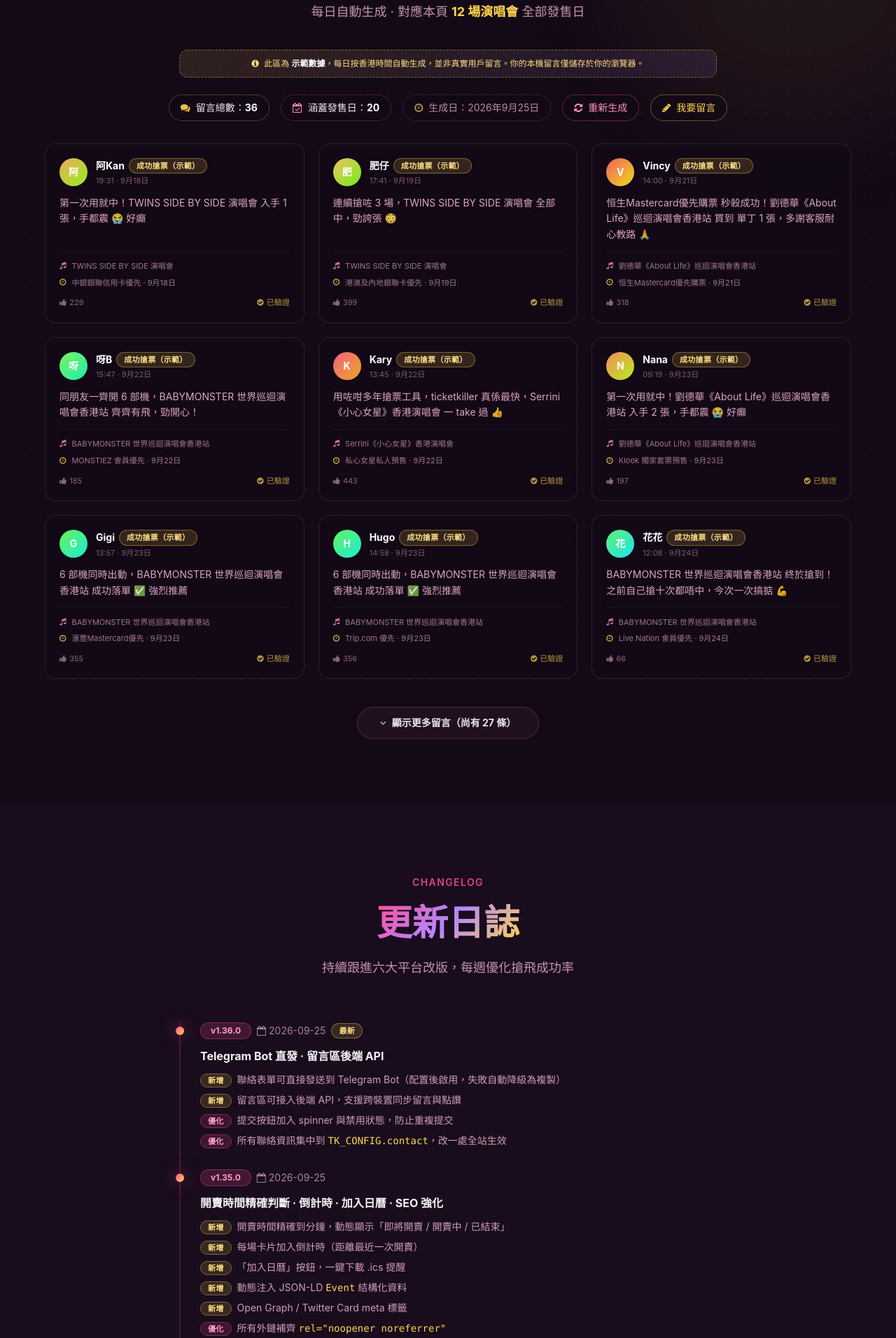
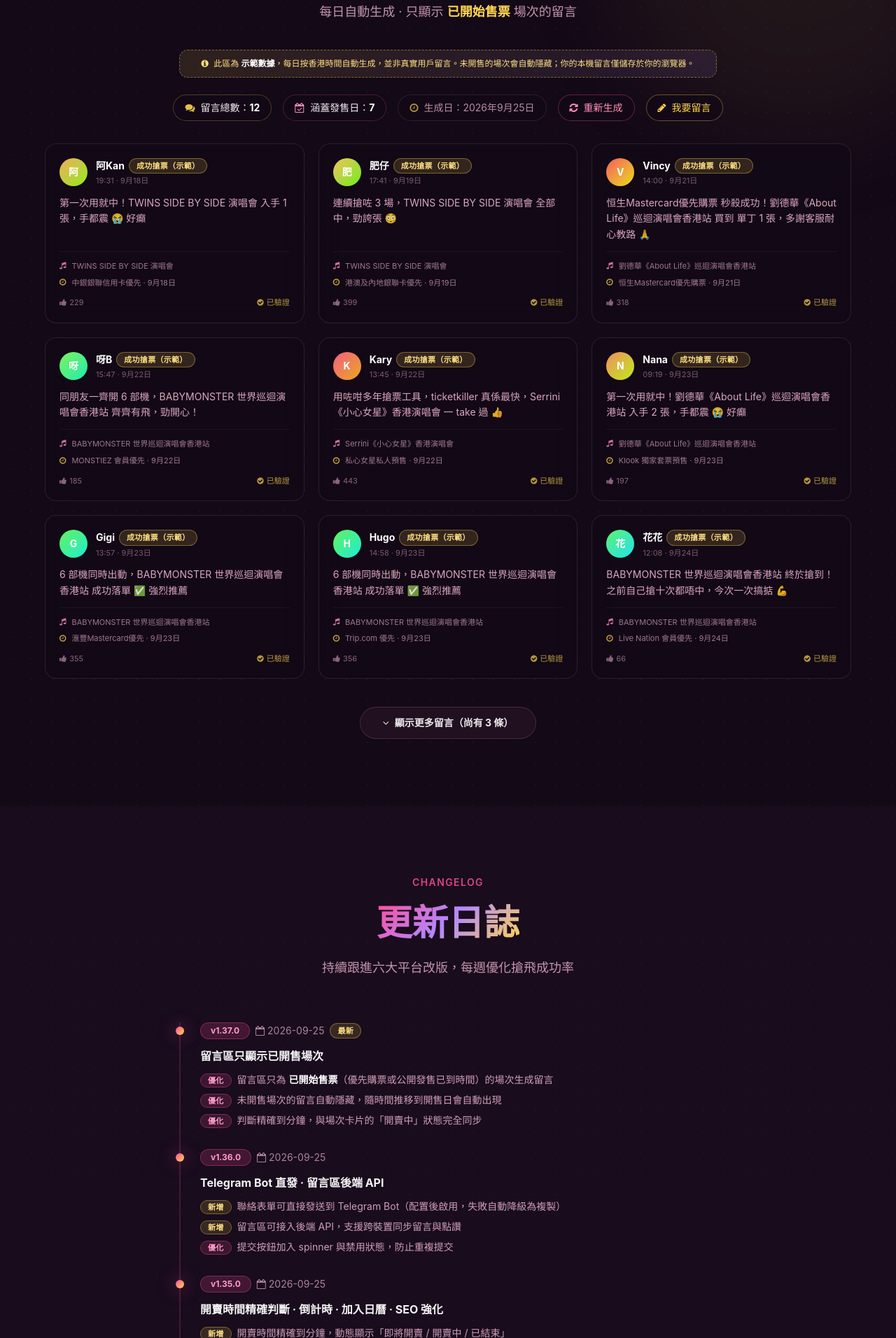
Before and after one commit to ticketbotmachine/github-action, a plain HTML site: page index.html in a window 1280 px wide. Shown: the part 8146-10058 px from the top of the page at 70% size. Drawn offline with nearby package versions, Linux system fonts and the light colour scheme.

Commit message:
Update index.html

```diff
--- a/index.html
+++ b/index.html
@@ -605,12 +605,12 @@
     <div class="text-center mb-10 reveal">
       <span class="text-green/85 font-semibold tracking-widest text-sm">SUCCESS WALL</span>
       <h2 class="text-[clamp(2rem,5vw,3.2rem)] font-bold mt-2"><span class="text-gradient">成功搶票留言區</span></h2>
-      <p class="text-blush/75 max-w-2xl mx-auto text-lg mt-3">每日自動生成 · 對應本頁 <span class="text-green font-bold">12 場演唱會</span> 全部發售日</p>
+      <p class="text-blush/75 max-w-2xl mx-auto text-lg mt-3">每日自動生成 · 只顯示 <span class="text-green font-bold">已開始售票</span> 場次的留言</p>
     </div>
 
     <div class="max-w-3xl mx-auto mb-6 demo-banner reveal">
       <i class="fa fa-info-circle mr-1"></i>
-      此區為 <span class="text-white font-bold">示範數據</span>，每日按香港時間自動生成，並非真實用戶留言。你的本機留言僅儲存於你的瀏覽器。
+      此區為 <span class="text-white font-bold">示範數據</span>，每日按香港時間自動生成，並非真實用戶留言。未開售的場次會自動隱藏；你的本機留言僅儲存於你的瀏覽器。
     </div>
 
     <div class="max-w-6xl mx-auto mb-8 flex flex-wrap items-center justify-center gap-x-4 gap-y-3 text-sm reveal">
@@ -655,16 +655,28 @@
     <div class="max-w-3xl mx-auto">
       <div class="timeline-item reveal">
         <div class="flex flex-wrap items-center gap-2">
+          <span class="version-tag">v1.37.0</span>
+          <span class="text-blush/65 text-sm"><i class="fa fa-calendar-o mr-1"></i>2026-09-25</span>
+          <span class="tag-pill tag-new">最新</span>
+        </div>
+        <h4 class="text-white/95 font-bold mt-3">留言區只顯示已開售場次</h4>
+        <ul class="text-blush/80 text-sm mt-3 space-y-2">
+          <li><span class="tag-pill tag-opt mr-2">優化</span>留言區只為 <span class="text-white font-bold">已開始售票</span>（優先購票或公開發售已到時間）的場次生成留言</li>
+          <li><span class="tag-pill tag-opt mr-2">優化</span>未開售場次的留言自動隱藏，隨時間推移到開售日會自動出現</li>
+          <li><span class="tag-pill tag-opt mr-2">優化</span>判斷精確到分鐘，與場次卡片的「開賣中」狀態完全同步</li>
+        </ul>
+      </div>
+
+      <div class="timeline-item reveal">
+        <div class="flex flex-wrap items-center gap-2">
           <span class="version-tag">v1.36.0</span>
           <span class="text-blush/65 text-sm"><i class="fa fa-calendar-o mr-1"></i>2026-09-25</span>
-          <span class="tag-pill tag-new">最新</span>
         </div>
         <h4 class="text-white/95 font-bold mt-3">Telegram Bot 直發 · 留言區後端 API</h4>
         <ul class="text-blush/80 text-sm mt-3 space-y-2">
           <li><span class="tag-pill tag-new mr-2">新增</span>聯絡表單可直接發送到 Telegram Bot（配置後啟用，失敗自動降級為複製）</li>
           <li><span class="tag-pill tag-new mr-2">新增</span>留言區可接入後端 API，支援跨裝置同步留言與點讚</li>
           <li><span class="tag-pill tag-opt mr-2">優化</span>提交按鈕加入 spinner 與禁用狀態，防止重複提交</li>
-          <li><span class="tag-pill tag-opt mr-2">優化</span>所有聯絡資訊集中到 <code class="text-green">TK_CONFIG.contact</code>，改一處全站生效</li>
         </ul>
       </div>
 
@@ -680,7 +692,6 @@
           <li><span class="tag-pill tag-new mr-2">新增</span>「加入日曆」按鈕，一鍵下載 .ics 提醒</li>
           <li><span class="tag-pill tag-new mr-2">新增</span>動態注入 JSON-LD <code class="text-green">Event</code> 結構化資料</li>
           <li><span class="tag-pill tag-new mr-2">新增</span>Open Graph / Twitter Card meta 標籤</li>
-          <li><span class="tag-pill tag-opt mr-2">優化</span>所有外鏈補齊 <code class="text-green">rel="noopener noreferrer"</code></li>
         </ul>
       </div>
 
@@ -694,7 +705,7 @@
           <li><span class="tag-pill tag-new mr-2">新增</span>所有聯絡渠道全面改用 Telegram</li>
           <li><span class="tag-pill tag-new mr-2">新增</span>場次卡片自動展開全部搶票日期</li>
           <li><span class="tag-pill tag-new mr-2">新增</span>搶票當日「前往官網」按鈕自動閃動提示</li>
-          <li><span class="tag-pill tag-new mr-2">新增</span>「成功搶票留言區」每日按 HKT 自動生成 12 場演唱會全部發售日留言</li>
+          <li><span class="tag-pill tag-new mr-2">新增</span>「成功搶票留言區」每日按 HKT 自動生成留言</li>
         </ul>
       </div>
 
@@ -708,7 +719,6 @@
           <ul class="text-blush/80 text-sm mt-3 space-y-2">
             <li><span class="tag-pill tag-new mr-2">新增</span>公售日期判斷統一使用 Asia/Hong_Kong 時區</li>
             <li><span class="tag-pill tag-new mr-2">新增</span>整合式「聯絡」浮動按鈕（Telegram / QQ / 釘釘）</li>
-            <li><span class="tag-pill tag-opt mr-2">優化</span>聯絡面板支援 ESC 關閉、點擊外部關閉、焦點陷阱</li>
           </ul>
         </div>
         <div class="timeline-item">
@@ -901,7 +911,6 @@
     debug: false,
     autoDetectEnv: false,
 
-    /* ===== 聯絡資訊集中管理：改這裡，全站同步更新 ===== */
     contact: {
       telegram:    '+85267545772',
       telegramUrl: 'https://t.me/+85267545772',
@@ -915,19 +924,12 @@
       serviceEnd:   23
     },
 
-    /* ===== Telegram Bot 直接發送（可選） =====
-       啟用後，聯絡面板的留言表單會直接發送到你的 Telegram。
-       取得方式：
-         1) 在 Telegram 搜尋 @BotFather，建立 Bot，取得 token
-         2) 在 Telegram 搜尋 @userinfobot，取得你的 chat_id
-    */
     telegramBot: {
       enabled: false,
       token:   '',
       chatId:  ''
     },
 
-    /* ===== 留言區後端 API（可選） ===== */
     wallApi: {
       enabled:  false,
       baseUrl:  '',
@@ -1855,7 +1857,7 @@
 
 
 <!-- ============================================================
-     第三部分：成功搶票留言區
+     第三部分：成功搶票留言區（★ 只顯示已開售場次）
      ============================================================ -->
 <script>
 (function () {
@@ -1962,14 +1964,56 @@
     }
     return [];
   }
+
+  /* ============================================================
+     ★★★ 只收集「已開始售票」的日期 ★★★
+     判斷邏輯：
+       - 日期已過 → 已開售
+       - 日期未到 → 未開售
+       - 今天：精確到分鐘判斷，時間未公佈則保守視為已開售
+     ============================================================ */
   function collectSaleDates(s) {
     var arr = [];
+    var now = Date.now();
+    var today = todayHKT();
+    var parseFn = (window.__showsSystem && window.__showsSystem.parseHKTTime) || null;
+
+    /* 判斷某個發售日期是否「已開始售票」 */
+    function isStarted(dateStr, timeStr) {
+      if (!dateStr) return false;
+
+      // 日期已過 → 已開售
+      if (dateStr < today) return true;
+      // 日期未到 → 未開售
+      if (dateStr > today) return false;
+
+      // 今天：判斷時間
+      if (!timeStr || !/\d{1,2}:\d{2}/.test(timeStr)) {
+        // 時間未公佈，保守視為已開售（當天）
+        return true;
+      }
+      if (parseFn) {
+        var dt = parseFn(dateStr, timeStr);
+        if (dt && dt.getTime() <= now) return true;
+        return false;
+      }
+      return true;
+    }
+
+    // 優先購票：只保留已開售的
     if (s.prioritySales && s.prioritySales.length) {
       s.prioritySales.forEach(function (p) {
-        if (p && p.date) arr.push({ date: p.date, stage: p.stage || '優先購票', type: 'priority' });
+        if (p && p.date && isStarted(p.date, p.time)) {
+          arr.push({ date: p.date, stage: p.stage || '優先購票', type: 'priority' });
+        }
       });
     }
-    if (s.publicSaleDate) arr.push({ date: s.publicSaleDate, stage: '公開發售', type: 'public' });
+
+    // 公開發售：只保留已開售的
+    if (s.publicSaleDate && isStarted(s.publicSaleDate, s.publicSaleTime)) {
+      arr.push({ date: s.publicSaleDate, stage: '公開發售', type: 'public' });
+    }
+
     return arr;
   }
 
@@ -1977,6 +2021,9 @@
     var out = [];
     shows.forEach(function (s) {
       var dates = collectSaleDates(s);
+      // 沒有已開售日期 → 該場次不生成留言
+      if (!dates.length) return;
+
       dates.forEach(function (d, di) {
         var seed = hash(todayStr + '|' + (s.id || s.name) + '|' + d.date + '|' + di);
         var name = NAMES[seed % NAMES.length];
@@ -2232,6 +2279,9 @@
     var shows = getAllShows();
     var opts = '<option value="">' + tr('請選擇場次（可選）') + '</option>';
     shows.forEach(function (s) {
+      // 只顯示已開售的場次
+      var dates = collectSaleDates(s);
+      if (!dates.length) return;
       opts += '<option value="' + esc(s.name) + '">' + esc(tr(s.name)) + '</option>';
     });
     showSelect.innerHTML = opts;
```
